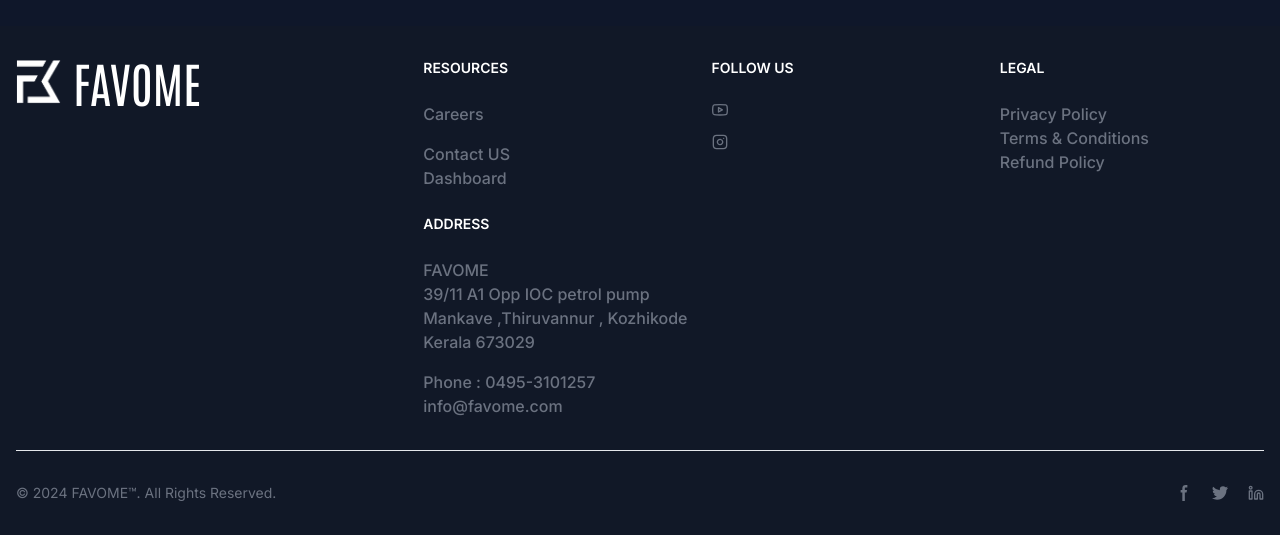
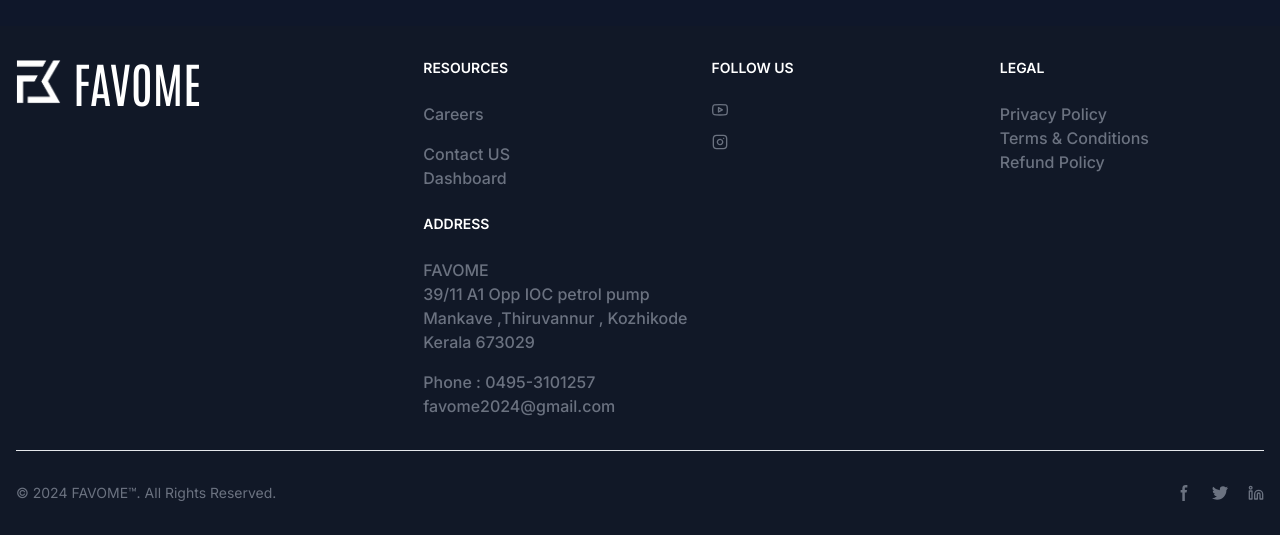
Before and after one commit to ashiq-firoz/Freelance-03-Favome-, a Next.js app: page / in a window 1280 px wide. Shown: the part 5630-6165 px from the top of the page. Built offline with nearby package versions, Linux system fonts and the light colour scheme.

Commit message:
Added career feature

```diff
--- a/app/components/footer.tsx
+++ b/app/components/footer.tsx
@@ -69,7 +69,7 @@
                             </motion.h2>
                             <ul className="text-gray-500 dark:text-gray-400 font-medium">
                                 <li className="mb-4">
-                                    <a href="#" className="hover:underline">Careers</a>
+                                    <a href="/career" className="hover:underline">Careers</a>
                                 </li>
                                 <li>
                                     <a href="#" className="hover:underline">Contact US</a>
@@ -140,7 +140,7 @@
                                 </li>
                                 <li>
                                     Phone : 0495-3101257<br></br>
-                                    info@favome.com
+                                    favome2024@gmail.com
                                 </li>
                             </ul>
                         </div>
```
